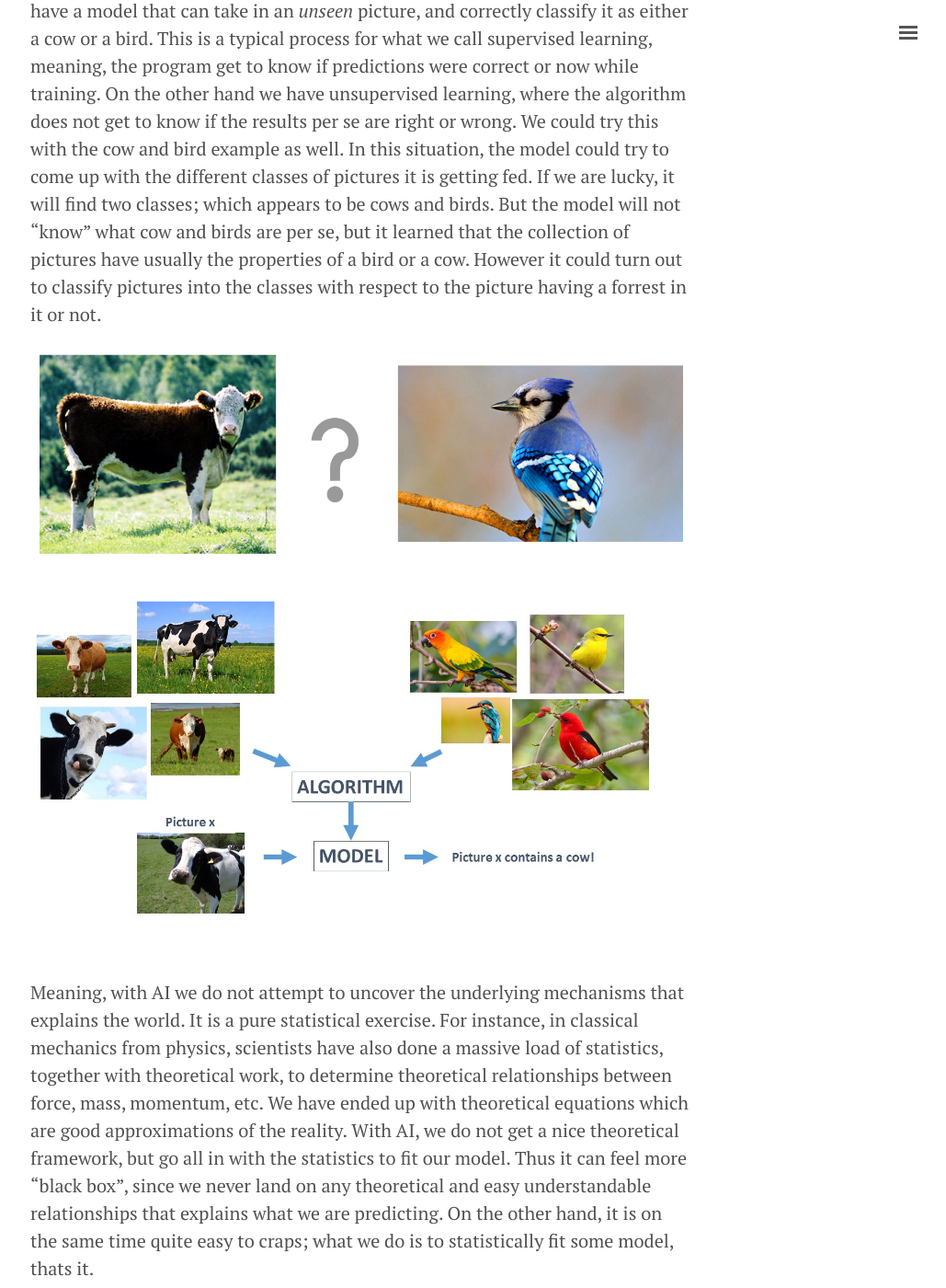
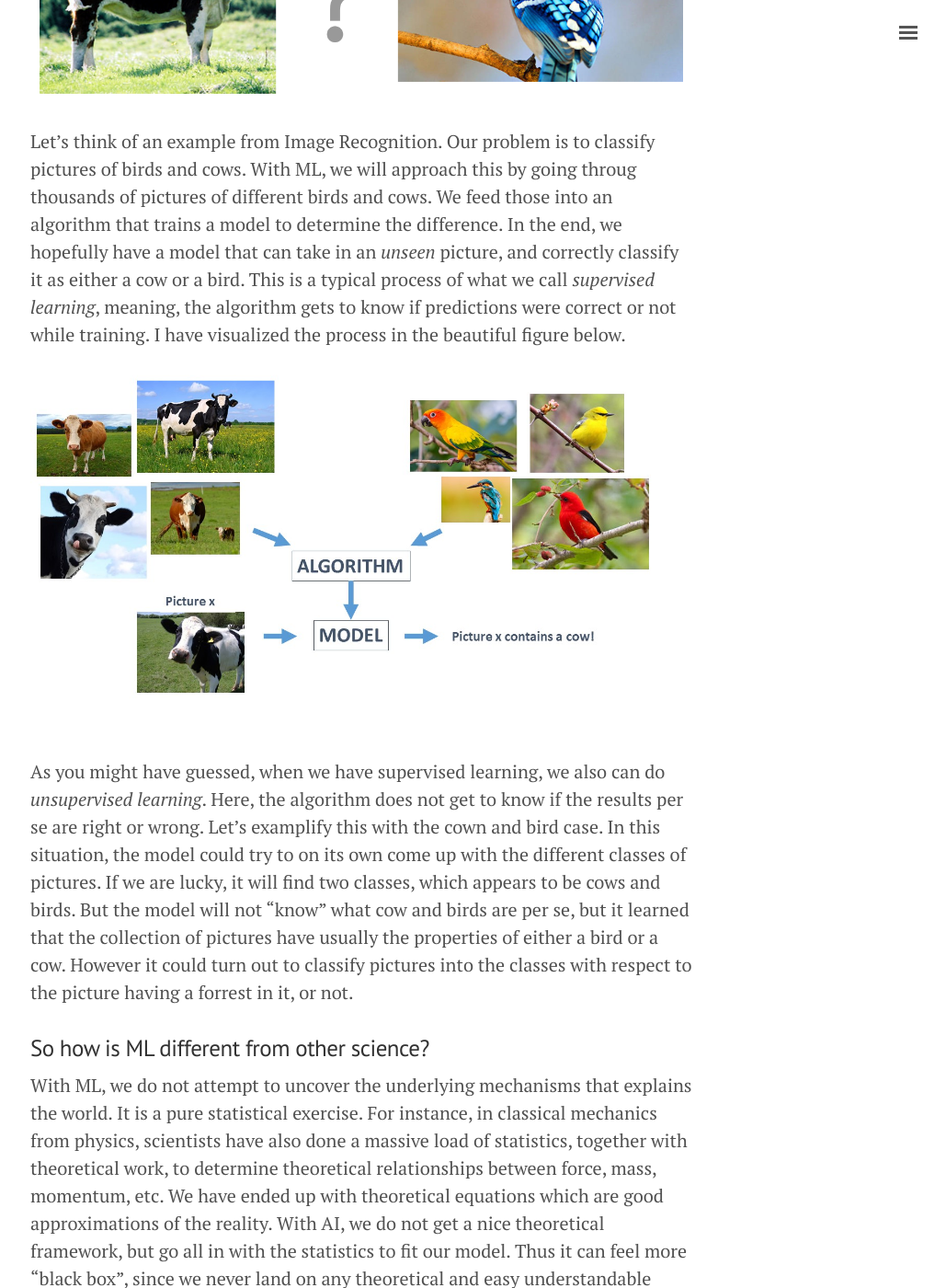
Before and after one commit to herman-hellenes/herman-hellenes.github.io, a Jekyll site: the page built from undone_posts/2017-08-23-intro-ML.md, in a window 1280 px wide and 1400 px high, scrolled down 2343 px. Shown: the whole window at 92% size, without its empty margins (247-1276 px from the left). Built offline with Jekyll 4.4.1, drawn with Linux system fonts in a browser that asks for light colours; nearby versions of some CDN libraries; comment, search, counter and statistics services are not loaded; some of the changed text lies outside the part shown.

Commit message:
Update 2017-08-23-intro-ML.md

```diff
--- a/undone_posts/2017-08-23-intro-ML.md
+++ b/undone_posts/2017-08-23-intro-ML.md
@@ -32,17 +32,18 @@ We leave Big data for now in this post, and go further with the others. I person
 
 #### Example:
 
-Let's think of an example from Image Recognition. Our problem is to make an automatical selection between pictures birds and cows. How we will approach this with ML, is to throug thousands of pictures of different birds and cows into an algorithm that trains a model to determine the difference. In this manner, we "learn" our model, by adding one picture at the time. In the end, we hopefully have a model that can take in an *unseen* picture, and correctly classify it as either a cow or a bird. This is a typical process for what we call supervised learning, meaning, the program get to know if predictions were correct or now while training. On the other hand we have unsupervised learning, where the algorithm does not get to know if the results per se are right or wrong. We could try this with the cow and bird example as well. In this situation, the model could try to come up with the different classes of pictures it is getting fed. If we are lucky, it will find two classes; which appears to be cows and birds. But the model will not "know" what cow and birds are per se, but it learned that the collection of pictures have usually the properties of a bird or a cow. However it could turn out to classify pictures into the classes with respect to the picture having a forrest in it or not.
-
 ![center](/figs/2017-08-23-intro-ML/cow_bird.png)
 
-
+Let's think of an example from Image Recognition. Our problem is to classify pictures of birds and cows. With ML, we will approach this by going throug thousands of pictures of different birds and cows. We feed those into an algorithm that trains a model to determine the difference. In the end, we hopefully have a model that can take in an *unseen* picture, and correctly classify it as either a cow or a bird. This is a typical process of what we call *supervised learning*, meaning, the algorithm gets to know if predictions were correct or not while training. I have visualized the process in the beautiful figure below.
 
 ![center](/figs/2017-08-23-intro-ML/image_recognition.jpg)
 
 
+As you might have guessed, when we have supervised learning, we also can do *unsupervised learning*. Here, the algorithm does not get to know if the results per se are right or wrong. Let's examplify this with the cown and bird case. In this situation, the model could try to on its own come up with the different classes of pictures. If we are lucky, it will find two classes, which appears to be cows and birds. But the model will not "know" what cow and birds are per se, but it learned that the collection of pictures have usually the properties of either a bird or a cow. However it could turn out to classify pictures into the classes with respect to the picture having a forrest in it, or not.
 
-Meaning, with AI we do not attempt to uncover the underlying mechanisms that explains the world. It is a pure statistical exercise. For instance, in classical mechanics from physics, scientists have also done a massive load of statistics, together with theoretical work, to determine theoretical relationships between force, mass, momentum, etc. We have ended up with theoretical equations which are good approximations of the reality. With AI, we do not get a nice theoretical framework, but go all in with the statistics to fit our model. Thus it can feel more "black box", since we never land on any theoretical and easy understandable relationships that explains what we are predicting. On the other hand, it is on the same time quite easy to craps; what we do is to statistically fit some model, thats it.
+### So how is ML different from other science?
+
+With ML, we do not attempt to uncover the underlying mechanisms that explains the world. It is a pure statistical exercise. For instance, in classical mechanics from physics, scientists have also done a massive load of statistics, together with theoretical work, to determine theoretical relationships between force, mass, momentum, etc. We have ended up with theoretical equations which are good approximations of the reality. With AI, we do not get a nice theoretical framework, but go all in with the statistics to fit our model. Thus it can feel more "black box", since we never land on any theoretical and easy understandable relationships that explains what we are predicting. On the other hand, it is on the same time quite easy to craps; what we do is to statistically fit some model, thats it.
 
 But how does AI differ from statistics? It is again a sub-branch of statistics
 
```
Also changed, not shown: other parts of undone_posts/2017-08-23-intro-ML.md (+1 -1 lines).
